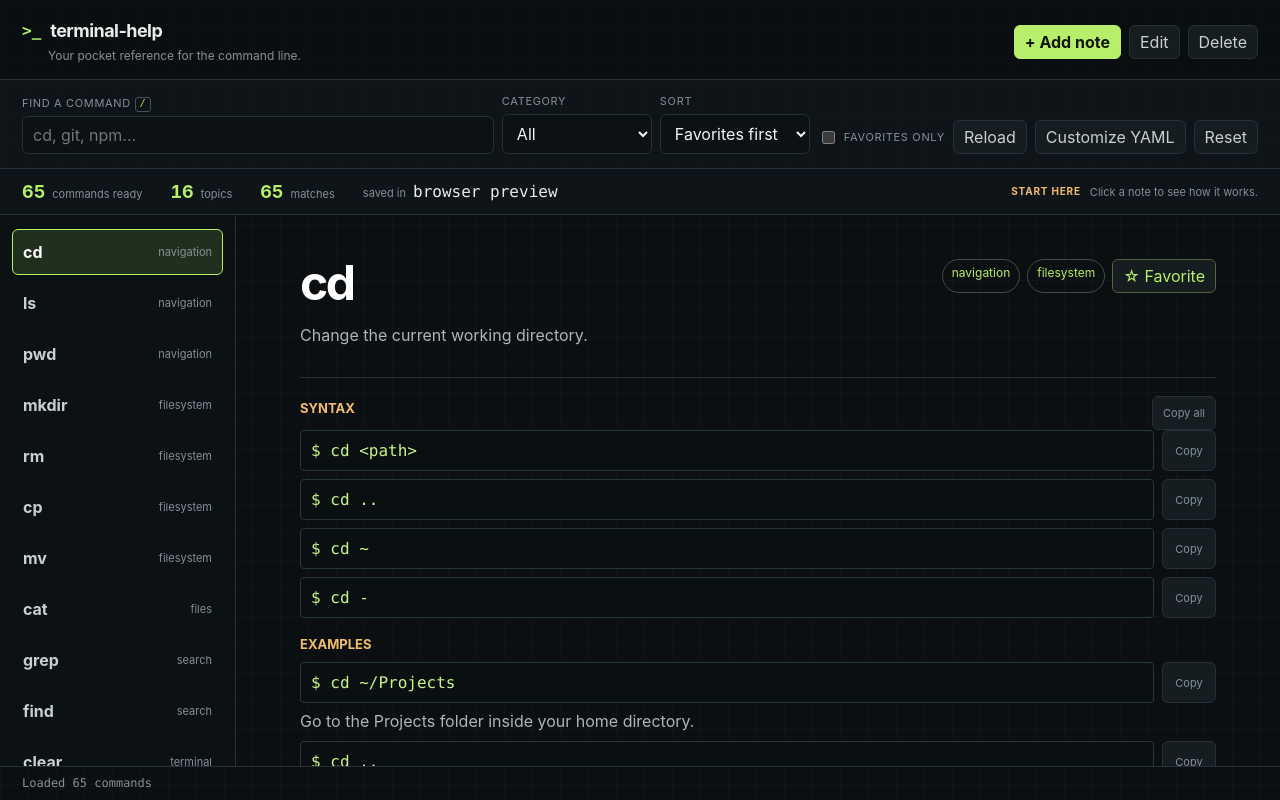
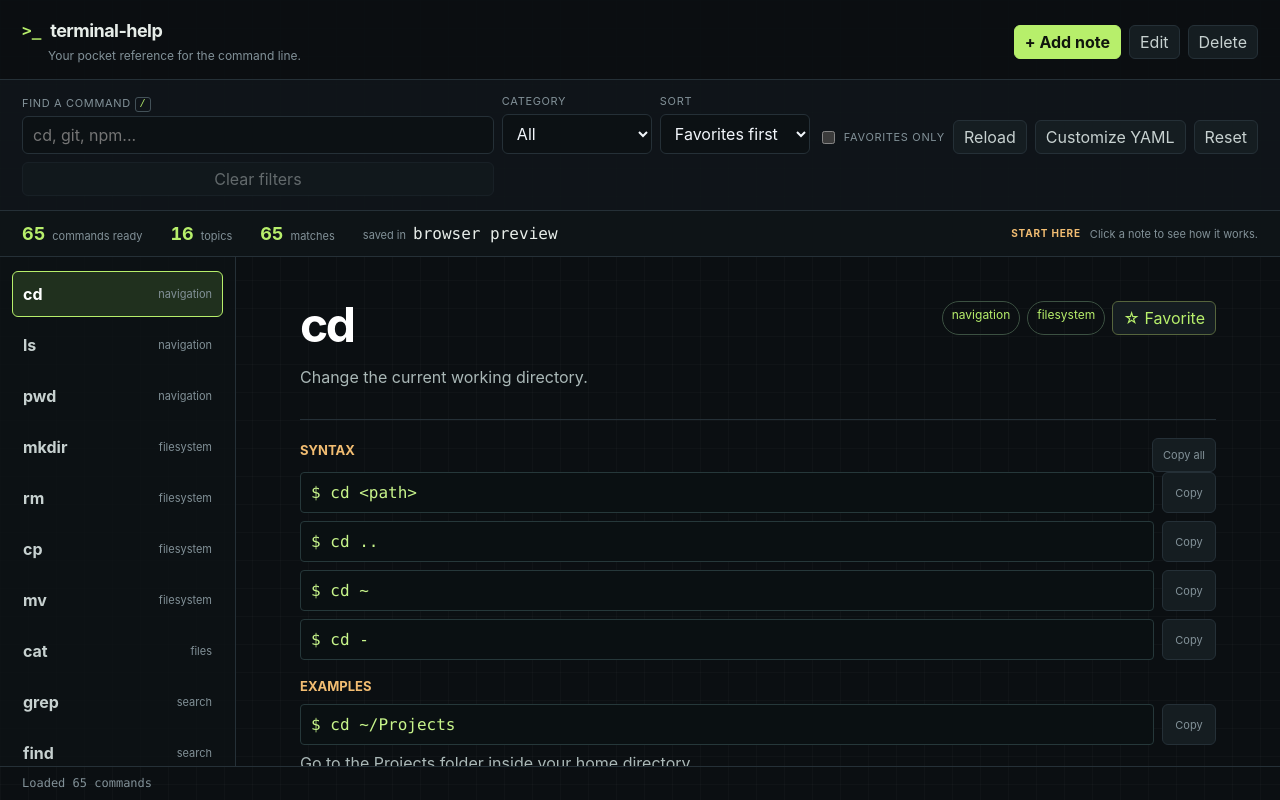
Before and after one commit to dzikrirazzan/terminalHelper, a React (Vite) app: page / in a window 1280 px wide. Built offline with nearby package versions, Linux system fonts and the light colour scheme.

Commit message:
feat: add a clear filters action

```diff
--- a/src/renderer/App.tsx
+++ b/src/renderer/App.tsx
@@ -91,6 +91,13 @@ export function App() {
     });
   }, [category, favorites, favoritesOnly, notes.commands, query, sortMode]);
   const selectedCommand = filteredCommands.find((command) => command.id === selectedId) ?? filteredCommands[0];
+  const hasActiveFilters = Boolean(query.trim()) || category !== "all" || favoritesOnly;
+
+  const clearFilters = () => {
+    setQuery("");
+    setCategory("all");
+    setFavoritesOnly(false);
+  };
 
   useEffect(() => {
     if (filteredCommands.length > 0 && !filteredCommands.some((command) => command.id === selectedId)) {
@@ -388,6 +395,9 @@ export function App() {
           <button type="button" onClick={() => void reset()} disabled={isBusy}>
             Reset
           </button>
+          <button type="button" onClick={clearFilters} disabled={!hasActiveFilters}>
+            Clear filters
+          </button>
         </section>
 
         {error ? (
@@ -458,7 +468,7 @@ export function App() {
                 <>
                   <strong>No commands found</strong>
                   <p>Try a different word or clear the filters.</p>
-                  <button type="button" onClick={() => { setQuery(""); setCategory("all"); setFavoritesOnly(false); }}>
+                  <button type="button" onClick={clearFilters}>
                     Clear filters
                   </button>
                 </>
```
